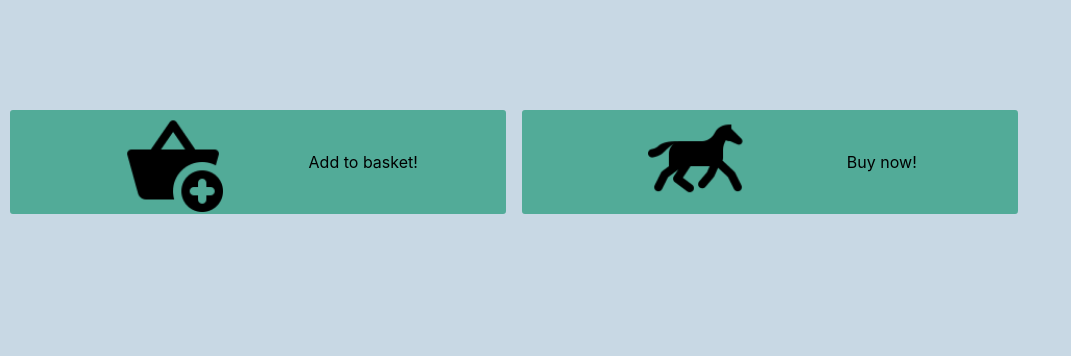
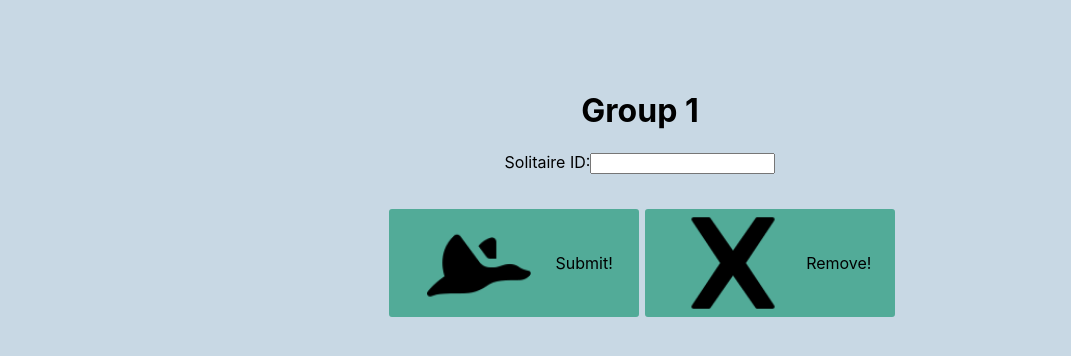
Before and after one commit to Squidman95/CDIO-Competition, a React (Create React App) app: page /Inputpage/1 in a window 1280 px wide. Shown: the top 356 px of the page, without its empty margins (0-1071 px from the left). Built offline with nearby package versions, Linux system fonts and the light colour scheme.

Commit message:
Input page pretty much done

```diff
--- a/src/Components/Inputbox/Inputbox.jsx
+++ b/src/Components/Inputbox/Inputbox.jsx
@@ -1,16 +1,17 @@
 import PropTypes from "prop-types";
 const Inputbox = (props) => {
-  let { loginInformation, setLoginInformation } = props;
+  // let { loginInformation, setLoginInformation } = props;
+  let { setSolitaireID } = props;
 
   return (
-    <div className="popupInputContainer">
+    <div className="inputBoxContainer">
       <h1>{props.title}</h1>
-      <label>First Name:</label>
+      <label>Solitaire ID:</label>
       <input
         type="text"
-        value={loginInformation.fname}
-        onChange={(e) =>
-          setLoginInformation({ ...loginInformation, fname: e.target.value })
+        onChange={
+          (e) => setSolitaireID(e.target.value)
+          // setLoginInformation({ ...loginInformation, fname: e.target.value })
         }
       />
     </div>
--- a/src/Components/Inputbox/Inputbox.scss
+++ b/src/Components/Inputbox/Inputbox.scss
@@ -0,0 +1,5 @@
+.inputBoxContainer {
+    display: flex;
+    flex-direction: column;
+    align-items: center;
+}
--- a/src/Pages/Frontpage/Frontpage.scss
+++ b/src/Pages/Frontpage/Frontpage.scss
@@ -4,3 +4,10 @@
     min-height: 60px;
     min-width: 150px;
 }
+
+.Frontpage-Content {
+
+    display: flex;
+    flex-direction: column;
+    align-items: center;
+}
--- a/src/Pages/Inputpage/Inputpage.jsx
+++ b/src/Pages/Inputpage/Inputpage.jsx
@@ -1,13 +1,14 @@
 import React, { useEffect, useState } from "react";
 import { useParams } from "react-router-dom";
 import { submitSolve, removeSolve } from "../../Services/DBServices";
-// import Inputbox from "../../Components/Inputbox/Inputbox";
+import Inputbox from "../../Components/Inputbox/Inputbox";
 import Button from "../../Components/Button/Button";
 import "./Inputpage.scss";
 
 const Inputpage = (props) => {
-  let solitaireID = 1; // tmp value
+  // let solitaireID = 1; // tmp value
   let { groupid: groupID } = useParams();
+  const [solitaireID, setSolitaireID] = useState(1);
 
   function submitSolitaire(solitaireID) {
     if (Number.isInteger(solitaireID)) {
@@ -27,16 +28,17 @@ const Inputpage = (props) => {
 
   return (
     <div className="InputpageContainer">
-      <div className="InputboxContainer">{/* <Inputbox /> */}</div>
+      <div className="InputContainer">
+        <Inputbox setSolitaireID={setSolitaireID} title={`Group ${groupID}`} />
         <div className="ButtonsContainer">
           <div className="InnerButtonContainer">
             <Button
               onClick={() => {
                 submitSolve(solitaireID);
               }}
-            imageSrc="/assets/images/icons/add-basket-icon.png"
+              imageSrc="/assets/images/icons/bird-icon.png"
               imageClass="default-img-loc"
-            btnText="Add to basket!"
+              btnText="Submit!"
             />
           </div>
 
@@ -45,10 +47,11 @@ const Inputpage = (props) => {
               onClick={() => {
                 submitSolitaire(solitaireID);
               }}
-            imageSrc="/assets/images/icons/horse-icon.png"
+              imageSrc="/assets/images/icons/x-icon.png"
               imageClass="default-img-loc"
-            btnText="Buy now!"
+              btnText="Remove!"
             />
+          </div>
         </div>
       </div>
     </div>
--- a/src/Pages/Inputpage/Inputpage.scss
+++ b/src/Pages/Inputpage/Inputpage.scss
@@ -7,12 +7,24 @@
     align-content: space-around;
     text-align: center;
     width: 80%;
-  }
+}
 
-  .InnerButtonContainer {
+.InnerButtonContainer {
     position: relative;
     text-align: center;
     color: rgb(0, 0, 0);
     padding: 1%;
     width: 100%;
-  }
+}
+
+.InputpageContainer {
+    display: flex;
+    justify-content: center;
+    // width: 100%;
+}
+
+.InputContainer {
+    display: flex;
+    flex-direction: column;
+    width: 50%;
+}
```
Lines whose indentation alone changed are shown as unchanged.
